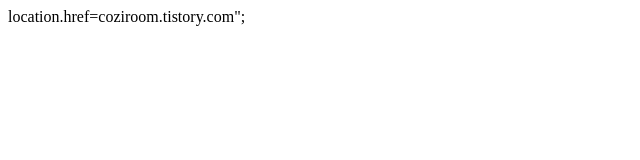
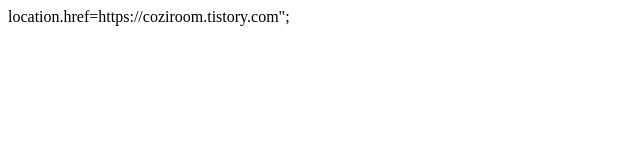
Before and after one commit to idmb4/idmb4.github.io, a plain HTML site: page index.html in a window 1280 px wide. Shown: the full height of the page, 0-640 px from the left. Drawn offline with Linux system fonts and the light colour scheme.

Commit message:
Update index.html

```diff
--- a/index.html
+++ b/index.html
@@ -1 +1 @@
-<scriot type="text/javascript">location.href=coziroom.tistory.com";<script>
+<scriot type="text/javascript">location.href=https://coziroom.tistory.com";<script>
```
